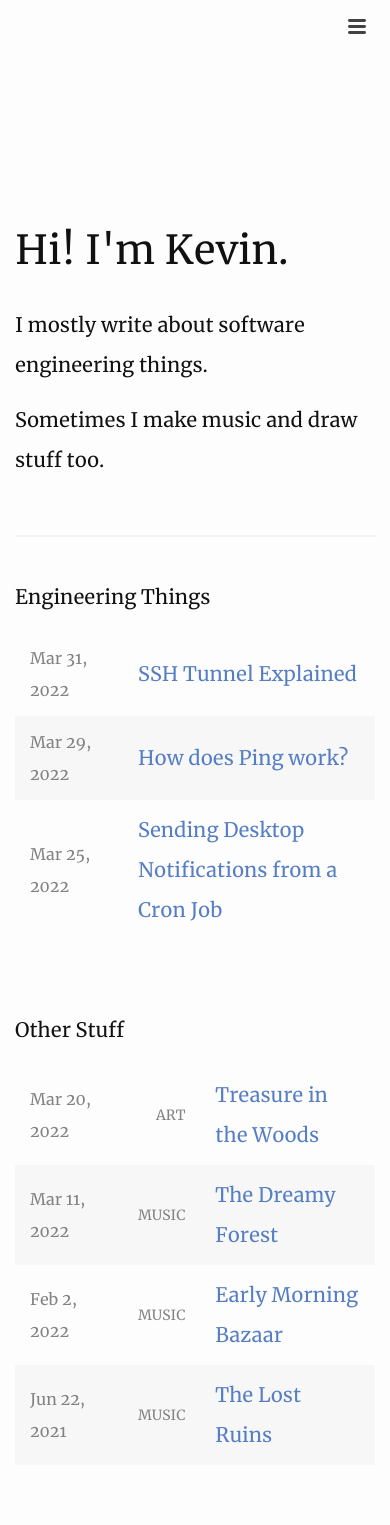
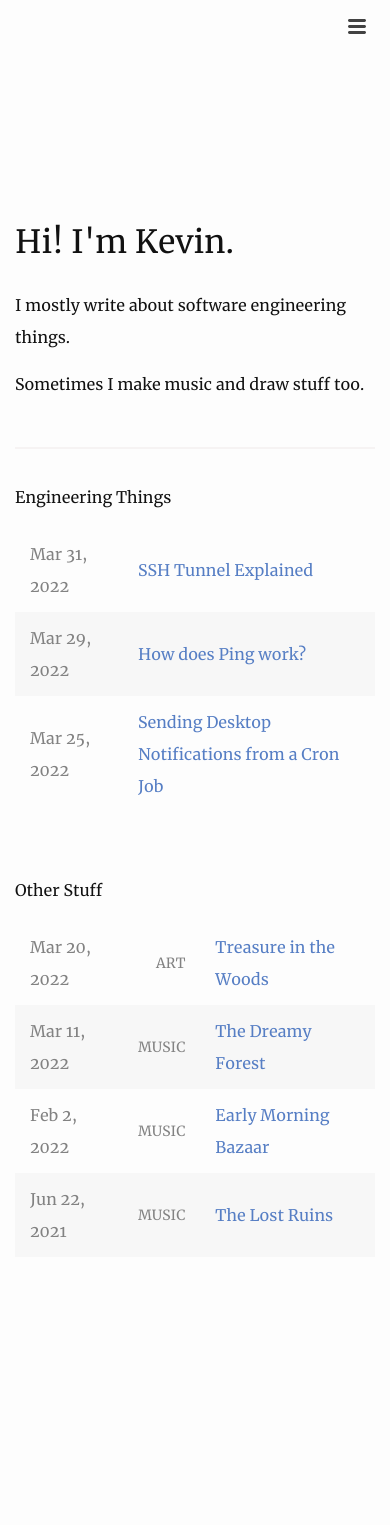
Before and after one commit to heepster/heepster.github.io, a Jekyll site: the page built from index.md, in a window 390 px wide. Built offline with Jekyll 4.4.1, drawn with Linux system fonts in a browser that asks for light colours; after the commit the page ends 1317 px from its top, so only the background shows below that.

Commit message:
Better for mobile

```diff
--- a/_includes/header.html
+++ b/_includes/header.html
@@ -20,7 +20,7 @@
           <a class="page-link" href="/">kh</a>
           <a class="page-link" href="/music">music</a>
           <a class="page-link" href="/illustration">art</a>
-          <a class="page-link" href="/about" class="about-link">?</a>
+          <a class="page-link" href="/about">about</a>
         </div>
 
         <!-- <div class="trigger">
--- a/_sass/minima/_base.scss
+++ b/_sass/minima/_base.scss
@@ -26,6 +26,10 @@ body {
   display: flex;
   min-height: 100vh;
   flex-direction: column;
+
+  @include media-query($on-palm) {
+    @include relative-font-size(0.8);
+  }
 }
 
 
@@ -318,7 +322,3 @@ a.image-link {
   padding: 0.5em;
   border-radius: 0.3em;
 }
-
-a.about-link {
-  @include relative-font-size(0.8);
-}
--- a/_sass/minima/_layout.scss
+++ b/_sass/minima/_layout.scss
@@ -204,16 +204,6 @@
   }
 }
 
-.post-link {
-  @include relative-font-size(1);
-
-  @include media-query($on-palm) {
-    @include relative-font-size(1);
-  }
-}
-
-
-
 /**
  * Posts
  */
```
